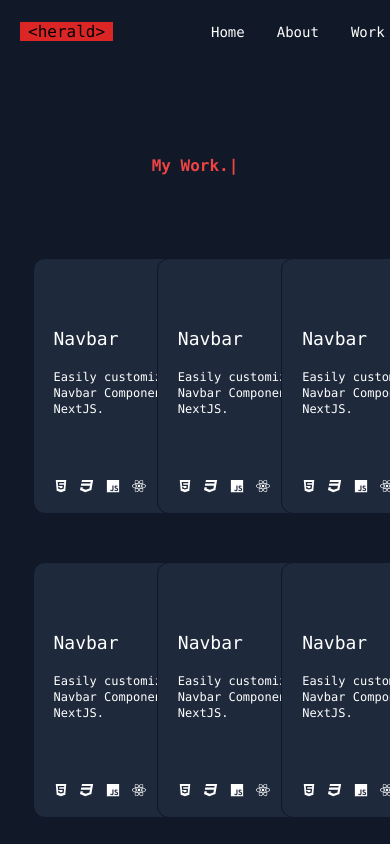
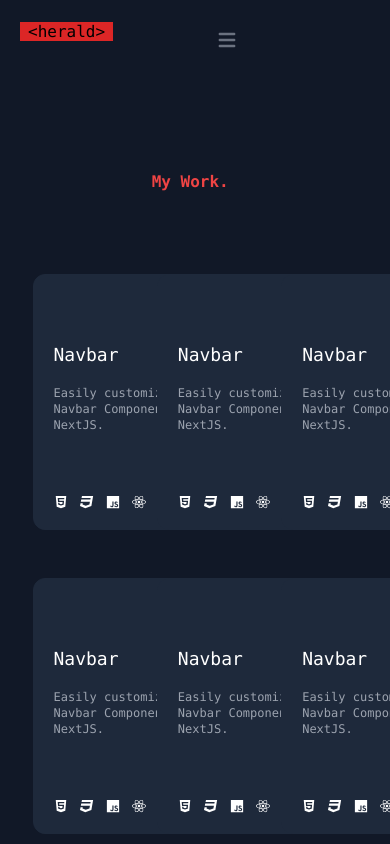
Before and after one commit to RadZ3000/personal-website, a Next.js app: page /work in a window 390 px wide. Shown: the top 844 px of the page. Built offline with nearby package versions, Linux system fonts and the light colour scheme; a web font is replaced by a local one.

Commit message:
finished non responsive website

```diff
--- a/components/Navbar.tsx
+++ b/components/Navbar.tsx
@@ -5,9 +5,13 @@ const Navbar = () => {
         <nav className="flex flex-row bg-gray-900 text-white py-5 font-mono w-full">
 
             <div className="w-1/2 text-left pl-5">
-            <Link href="#intro"><a className="text-md font-md bg-red-600 text-black px-2 hover:text-white duration-700"><code>&lt;herald&gt;</code></a></Link>
+                <Link href="#intro"><a className="bg-red-600 text-black px-2 hover:text-white duration-700"><code>&lt;herald&gt;</code></a></Link>
             </div>
-            <div className="w-1/2 h-max text-right">
+            <button data-collapse-toggle="navbar-default" type="button" className="inline-flex items-center p-2 ml-3 text-sm text-gray-500 rounded-lg md:hidden hover:bg-gray-100 focus:outline-none focus:ring-2 focus:ring-gray-200 dark:text-gray-400 dark:hover:bg-gray-700 dark:focus:ring-gray-600" aria-controls="navbar-default" aria-expanded="false">
+                <span className="sr-only">Open main menu</span>
+                <svg className="w-6 h-6" aria-hidden="true" fill="currentColor" viewBox="0 0 20 20" xmlns="http://www.w3.org/2000/svg"><path fill-rule="evenodd" d="M3 5a1 1 0 011-1h12a1 1 0 110 2H4a1 1 0 01-1-1zM3 10a1 1 0 011-1h12a1 1 0 110 2H4a1 1 0 01-1-1zM3 15a1 1 0 011-1h12a1 1 0 110 2H4a1 1 0 01-1-1z" clip-rule="evenodd"></path></svg>
+            </button>
+            <div className="hidden md:block w-1/2 h-max text-right">
                 <Link href="/"><a className="nav">Home</a></Link>
                 <Link href="/about"><a className="nav">About</a></Link>
                 <Link href="/work"><a className="nav">Work</a></Link>
--- a/pages/contact.tsx
+++ b/pages/contact.tsx
@@ -20,7 +20,7 @@ const Contact = () => {
                         />
                     </code>
                 </h1>
-                <div className="flex flex-col gap-y-14 content-center bg-gray-800 border-slate-900 border w-2/5 rounded-xl py-8 px-16">
+                <div className="flex flex-col gap-y-14 content-center bg-slate-800 border-slate-800 border w-2/5 rounded-xl py-8 px-16">
                     <span className="flex flex-row items-center gap-x-20">
                         <button className="button">
                             <FaPhone className="text-red-700" />
--- a/pages/work.tsx
+++ b/pages/work.tsx
@@ -36,7 +36,7 @@ const Work = () => {
                         <Link href="https://herald-sidebar-component.netlify.app/">
                             <a className="hover flex flex-col gap-y-4 w-full text-lg">
                                 <h1>Navbar</h1>
-                                <p className="text-xs h-1/3 w-full">Easily customizable and reusable Navbar Component. Made with NextJS.</p>
+                                <p className="text-xs h-1/3 w-full text-gray-400">Easily customizable and reusable Navbar Component. Made with NextJS.</p>
                             </a>
                         </Link>
                         <div className="flex flex-row items-end gap-x-3 h-1/3 text-sm">
@@ -55,7 +55,7 @@ const Work = () => {
                         <Link href="https://herald-sidebar-component.netlify.app/">
                             <a className="hover flex flex-col gap-y-4 w-full text-lg">
                                 <h1>Navbar</h1>
-                                <p className="text-xs h-1/3 w-full">Easily customizable and reusable Navbar Component. Made with NextJS.</p>
+                                <p className="text-xs h-1/3 w-full text-gray-400">Easily customizable and reusable Navbar Component. Made with NextJS.</p>
                             </a>
                         </Link>
                         <div className="flex flex-row items-end gap-x-3 h-1/3 text-sm">
@@ -74,7 +74,7 @@ const Work = () => {
                         <Link href="https://herald-sidebar-component.netlify.app/">
                             <a className="hover flex flex-col gap-y-4 w-full text-lg">
                                 <h1>Navbar</h1>
-                                <p className="text-xs h-1/3 w-full">Easily customizable and reusable Navbar Component. Made with NextJS.</p>
+                                <p className="text-xs h-1/3 w-full text-gray-400">Easily customizable and reusable Navbar Component. Made with NextJS.</p>
                             </a>
                         </Link>
                         <div className="flex flex-row items-end gap-x-3 h-1/3 text-sm">
@@ -93,7 +93,7 @@ const Work = () => {
                         <Link href="https://herald-sidebar-component.netlify.app/">
                             <a className="hover flex flex-col gap-y-4 w-full text-lg">
                                 <h1>Navbar</h1>
-                                <p className="text-xs h-1/3 w-full">Easily customizable and reusable Navbar Component. Made with NextJS.</p>
+                                <p className="text-xs h-1/3 w-full text-gray-400">Easily customizable and reusable Navbar Component. Made with NextJS.</p>
                             </a>
                         </Link>
                         <div className="flex flex-row items-end gap-x-3 h-1/3 text-sm">
@@ -112,7 +112,7 @@ const Work = () => {
                         <Link href="https://herald-sidebar-component.netlify.app/">
                             <a className="hover flex flex-col gap-y-4 w-full text-lg">
                                 <h1>Navbar</h1>
-                                <p className="text-xs h-1/3 w-full">Easily customizable and reusable Navbar Component. Made with NextJS.</p>
+                                <p className="text-xs h-1/3 w-full text-gray-400">Easily customizable and reusable Navbar Component. Made with NextJS.</p>
                             </a>
                         </Link>
                         <div className="flex flex-row items-end gap-x-3 h-1/3 text-sm">
@@ -131,7 +131,7 @@ const Work = () => {
                         <Link href="https://herald-sidebar-component.netlify.app/">
                             <a className="hover flex flex-col gap-y-4 w-full text-lg">
                                 <h1>Navbar</h1>
-                                <p className="text-xs h-1/3 w-full">Easily customizable and reusable Navbar Component. Made with NextJS.</p>
+                                <p className="text-xs h-1/3 w-full text-gray-400">Easily customizable and reusable Navbar Component. Made with NextJS.</p>
                             </a>
                         </Link>
                         <div className="flex flex-row items-end gap-x-3 h-1/3 text-sm">
--- a/styles/globals.css
+++ b/styles/globals.css
@@ -13,7 +13,7 @@
         @apply hover:-translate-y-2.5
     }
     .container {
-        @apply flex flex-col gap-y-4 content-center bg-slate-800 border-slate-900 border rounded-xl w-72 h-64 p-5
+        @apply flex flex-col gap-y-4 content-center bg-slate-800 border-slate-800 border rounded-xl w-72 h-64 p-5
     }
     .hover {
         @apply hover:text-red-400 duration-500
```
